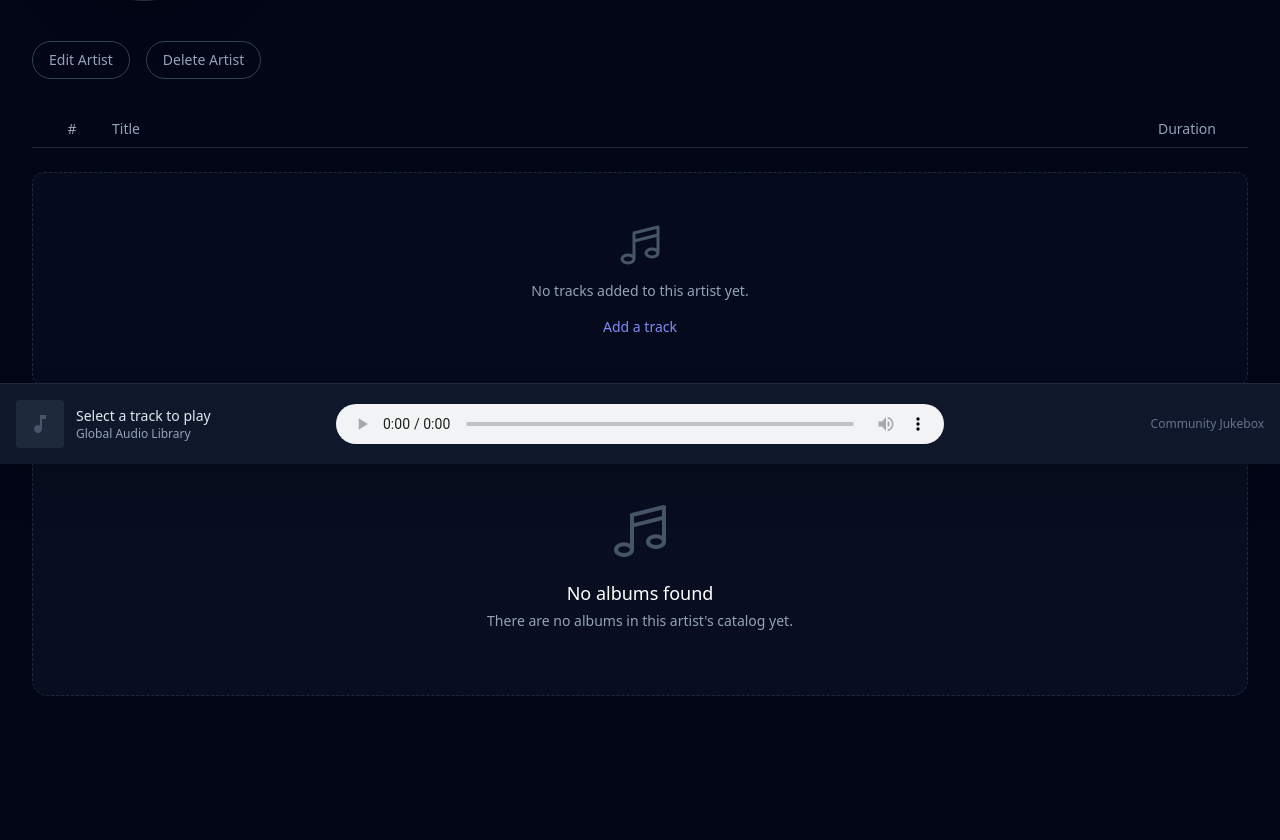
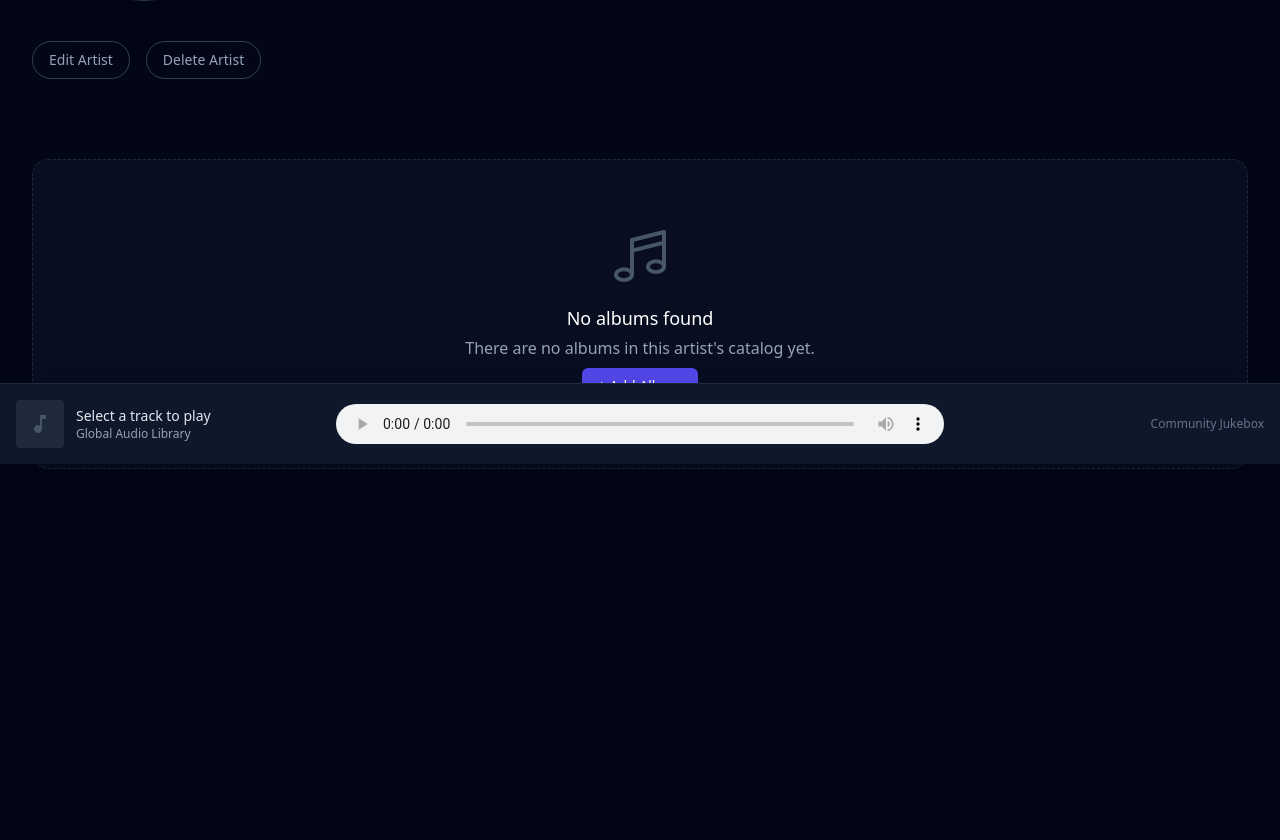
Before and after one commit to sargoth/musicPlayer, a Django app: template templates/catalog/artist_detail.html in a window 1280 px wide. Shown: the part 336-1176 px from the top of the page. After the commit the page ends 805 px from the top, so only its background shows below. Run offline with Django 5.2, Linux system fonts and the light colour scheme; the template is opened without the code that fills it, so the values that code supplies are empty; some libraries are stand-ins or nearby versions.

```diff
--- a/musicPlayer/settings.py
+++ b/musicPlayer/settings.py
@@ -23,11 +23,11 @@ BASE_DIR = Path(__file__).resolve().parent.parent
 SECRET_KEY = 'django-insecure-kabea$g7^zs)&dt8cj*8kxqjk)wg6prch1r*)=m8@0@2b!kf3e'
 
 # SECURITY WARNING: don't run with debug turned on in production!
-DEBUG = False
+DEBUG = True
 
-ALLOWED_HOSTS = ["localhost", "127.0.0.1"]
+ALLOWED_HOSTS = []
 
-DEBUG_PROPAGATE_EXCEPTIONS = True
+# DEBUG_PROPAGATE_EXCEPTIONS = True
 
 # Application definition
 
--- a/templates/catalog/artist_detail.html
+++ b/templates/catalog/artist_detail.html
@@ -1,24 +1,14 @@
 {% extends 'base.html' %}
 {% block content %}
-
-    <!-- Artist Header Section -->
     <div class="flex flex-col md:flex-row gap-8 items-start mb-10 mt-4">
-
-        <!-- Circular Artist Cover -->
         <div class="w-56 h-56 shrink-0 rounded-full overflow-hidden shadow-2xl bg-slate-800 border-4 border-slate-700/50">
             <img src="{{ artist.image_url }}" alt="{{ artist.name }}" class="w-full h-full object-cover">
         </div>
-
-        <!-- Artist Metadata & Bio -->
         <div class="flex flex-col pt-4">
             <h1 class="text-4xl md:text-6xl font-extrabold text-white mb-3">{{ artist.name }}</h1>
-
-            <!-- Genres -->
             <div class="text-sm font-bold text-indigo-400 uppercase tracking-wider mb-4">
                 {{ artist.genres.all|join:", " }}
             </div>
-
-            <!-- The Biography -->
             {% if artist.bio %}
                 <p class="text-slate-300 max-w-3xl leading-relaxed text-sm md:text-base">
                     {{ artist.bio }}
@@ -26,39 +16,20 @@
             {% endif %}
         </div>
     </div>
-
-    <!-- Action Buttons -->
     <div class="flex items-center gap-4 mb-8">
-        <!-- You can wire this button later to play the first track, or leave it out -->
-        {#    <button class="w-14 h-14 rounded-full bg-indigo-600 hover:bg-indigo-500 text-white flex items-center justify-center transition shadow-lg shadow-indigo-600/30">#}
-        {#        <svg class="w-6 h-6 ml-1" fill="currentColor" viewBox="0 0 24 24"><path d="M8 5v14l11-7z"/></svg>#}
-        {#    </button>#}
-
-        <!-- Optional Edit/Delete links for exam requirements -->
         <a href="{% url 'catalog:edit_artist' artist.pk %}"
            class="text-slate-400 hover:text-white transition text-sm font-medium px-4 py-2 border border-slate-700 rounded-full hover:bg-slate-800">
             Edit Artist
         </a>
-        <a href="{% url 'catalog:delete_artist' artist.pk %}" class="text-slate-400 hover:text-white transition text-sm font-medium px-4 py-2 border border-slate-700 rounded-full hover:bg-slate-800">
-        Delete Artist
+        <a href="{% url 'catalog:delete_artist' artist.pk %}"
+           class="text-slate-400 hover:text-white transition text-sm font-medium px-4 py-2 border border-slate-700 rounded-full hover:bg-slate-800">
+            Delete Artist
         </a>
     </div>
-
-    <!-- Tracklist Section -->
     <div class="mt-8">
-        <!-- Table Header -->
-        <div class="grid grid-cols-[3rem_1fr_auto] gap-4 px-4 py-2 border-b border-slate-800 text-sm text-slate-400 font-medium mb-2">
-            <div class="text-center">#</div>
-            <div>Title</div>
-            <div class="pr-4">Duration</div>
-        </div>
-
         <div class="flex flex-col gap-1">
             {% for track in tracks %}
-                <!-- Single Track Row -->
                 <div class="group grid grid-cols-[3rem_1fr_auto] gap-4 px-4 py-3 items-center hover:bg-slate-800/60 rounded-lg transition duration-200 border border-transparent hover:border-slate-700/50 {% if forloop.counter > 5 %}hidden expandable-track{% endif %}">
-
-                    <!-- Track Number / Play Button (swaps on hover) -->
                     <div class="relative w-full flex items-center justify-center">
                         <span class="text-slate-500 text-sm group-hover:hidden">{{ forloop.counter }}</span>
                         <button
@@ -67,25 +38,12 @@
                             ▶
                         </button>
                     </div>
-
-                    <!-- Track Title -->
                     <div class="font-medium text-slate-200 group-hover:text-white transition">
                         {{ track.title }}
                     </div>
-
-                    <!-- Duration -->
                     <div class="text-slate-500 text-sm font-mono pr-4 group-hover:text-slate-300 transition">
                         {{ track.convert_track_duration }}
                     </div>
-                </div>
-            {% empty %}
-                <div class="py-12 flex flex-col items-center justify-center bg-slate-900/30 border border-slate-800 border-dashed rounded-xl text-center mt-4">
-                    <svg class="w-12 h-12 text-slate-600 mb-3" fill="none" stroke="currentColor" viewBox="0 0 24 24">
-                        <path stroke-linecap="round" stroke-linejoin="round" stroke-width="1.5"
-                              d="M9 19V6l12-3v13M9 19c0 1.105-1.343 2-3 2s-3-.895-3-2 1.343-2 3-2 3 .895 3 2zm12-3c0 1.105-1.343 2-3 2s-3-.895-3-2 1.343-2 3-2 3 .895 3 2zM9 10l12-3"></path>
-                    </svg>
-                    <p class="text-slate-400 text-sm">No tracks added to this artist yet.</p>
-                    <a href="#" class="mt-4 text-indigo-400 text-sm hover:underline">Add a track</a>
                 </div>
             {% endfor %}
         </div>
@@ -98,21 +56,15 @@
             </div>
         {% endif %}
     </div>
-    <!-- Albums Grid -->
     <div class="grid grid-cols-2 sm:grid-cols-3 md:grid-cols-4 lg:grid-cols-5 gap-6 mt-12">
         {% for album in artist.albums.all %}
-            <!-- Album Card -->
             <a href="{% url 'catalog:album_detail' album.pk %}"
                class="group bg-slate-900 border border-slate-800 rounded-xl p-4 hover:border-indigo-500/50 hover:bg-slate-800/50 transition flex flex-col shadow-sm hover:shadow-xl">
-
-                <!-- Square Image Container -->
                 <div class="aspect-square w-full rounded-lg overflow-hidden bg-slate-800 mb-4 shadow-md">
                     <img src="{{ album.cover_image_url }}"
                          alt="{{ album.title }}"
                          class="w-full h-full object-cover group-hover:scale-105 transition duration-500">
                 </div>
-
-                <!-- Album Info -->
                 <h3 class="font-bold text-base text-white mb-1 truncate group-hover:text-indigo-400 transition">
                     {{ album.title }}
                 </h3>
@@ -128,7 +80,11 @@
                           d="M9 19V6l12-3v13M9 19c0 1.105-1.343 2-3 2s-3-.895-3-2 1.343-2 3-2 3 .895 3 2zm12-3c0 1.105-1.343 2-3 2s-3-.895-3-2 1.343-2 3-2 3 .895 3 2zM9 10l12-3"></path>
                 </svg>
                 <h3 class="text-lg font-medium text-white mb-1">No albums found</h3>
-                <p class="text-slate-400 text-sm">There are no albums in this artist's catalog yet.</p>
+                <p class="text-slate-400 text-m">There are no albums in this artist's catalog yet.</p>
+                <a href="{% url 'catalog:create_album' %}"
+                   class="mt-2 px-4 py-2 bg-indigo-600 hover:bg-indigo-500 text-white text-sm font-medium rounded-md transition shadow-lg shadow-indigo-500/20">
+                    + Add Album
+                </a>
             </div>
         {% endfor %}
     </div>
@@ -136,8 +92,6 @@
         function toggleTracklist() {
             const extraTracks = document.querySelectorAll('.expandable-track');
             const btn = document.getElementById('expand-tracks-btn');
-
-            // Check current state based on button text
             const isExpanding = btn.innerText.trim().toUpperCase() === 'SHOW MORE';
 
             extraTracks.forEach(track => {
@@ -147,8 +101,6 @@
                     track.classList.add('hidden');
                 }
             });
-
-            // Toggle the button text
             btn.innerText = isExpanding ? 'SHOW LESS' : 'SHOW MORE';
         }
     </script>
--- a/templates/empty_state.html
+++ b/templates/empty_state.html
@@ -4,5 +4,5 @@
               d="M9 19V6l12-3v13M9 19c0 1.105-1.343 2-3 2s-3-.895-3-2 1.343-2 3-2 3 .895 3 2zm12-3c0 1.105-1.343 2-3 2s-3-.895-3-2 1.343-2 3-2 3 .895 3 2zM9 10l12-3"></path>
     </svg>
     <h3 class="text-lg font-medium text-white mb-1">{{ empty_state_title }}</h3>
-    <p class="text-slate-400 text-sm">{{ empty_state_message }}</p>
+    <p class="text-slate-400 text-m">{{ empty_state_message }}</p>
 </div>
```
Also changed, not shown: templates/catalog/album_detail.html (+0 -28 lines).
